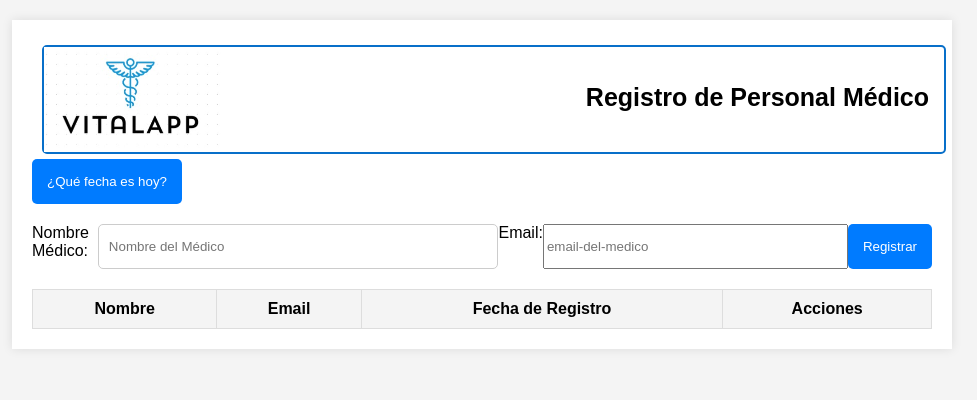
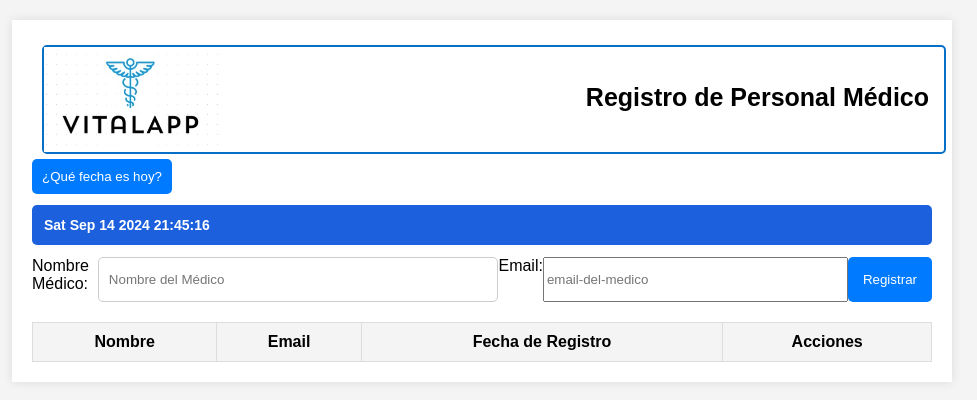
Before and after one commit to ravila64/crud-talento-tech, a plain HTML site: page index.html in a window 1280 px wide. Both pictures are taken after a click on the button "¿Qué fecha es hoy?". Shown: the whole page, without its empty margins (158-1135 px from the left). Drawn offline with Linux system fonts and the light colour scheme.

Commit message:
arreglos en botones + mostrar fecha

```diff
--- a/crud.js
+++ b/crud.js
@@ -13,14 +13,14 @@ let currentRow; // Fila actual que se está editando
 function addMedico(nombre, email, fecha) {
   const table = document.getElementById("medicoList");
   const row = document.createElement("tr");
-
+  nombre = converterToCamelCase(nombre);
   row.innerHTML = `
         <td>${nombre}</td>
         <td>${email}</td>
         <td>${fecha}</td>
         <td class="actions">
             <button class="edit" onclick="openModal(this)">Editar</button>
-            <button class="turno" onclick="turnoMedico(this)">Turno</button>
+            <button class="turno" onclick="turnoMedico(this)">En turno</button>
         </td>
     `;
   table.appendChild(row);
@@ -62,12 +62,16 @@ function closeModal() {
 }
 
 function turnoMedico(event) {
+  const row = event.parentElement.parentElement;
   if (confirm("¿Médico termina turno?")) {
-    const row = event.parentElement.parentElement;
-    row.style.backgroundColor = "#D3D3D3"; // Cambiar el color de la fila
+    row.style.backgroundColor = "#b3c7f7"; // Cambiar el color de la fila
+    // colocar texto en boton
+  }else{
+    row.style.backgroundColor = "#f4f4f4";
   }
 }
 
+// convierte el nombre a Camel Case
 function converterToCamelCase(texto) {
   let str = "";
   let blanco = false;
@@ -95,6 +99,18 @@ function fechaHora() {
   return date;
 }
 
+function displayDate() {
+  let fDateTime = fechaHora();
+  let h2Fecha = document.getElementById("fecha");
+  h2Fecha.innerHTML = fDateTime; //Date().toString();
+  h2Fecha.style.fontSize = "14px";
+  h2Fecha.style.color = "white";
+  h2Fecha.style.backgroundColor="#1c60dd";
+  h2Fecha.style.padding="12px";
+  h2Fecha.style.borderRadius="5px";
+  h2Fecha.style.collor="white";
+}
+
 // Función para validar el formato del email
 function validateEmail(email) {
   const re = /^[^\s@]+@[^\s@]+\.[^\s@]+$/;
--- a/index.html
+++ b/index.html
@@ -12,8 +12,8 @@
                 <img class="logo" src="./assets/vital-app1.jpeg" alt="logo1" />
                 <h1 class="reg-personal">Registro de Personal Médico</h1>
             </div>
-            <div class="cont-fecha1">
-                <button class="fecha" onclick="displayDate()">¿Qué fecha es
+            <div class="cont-fecha">
+                <button class="btn-fecha" onclick="displayDate()">¿Qué fecha es
                     hoy?</button>
                 <h2 id="fecha"></h2>
             </div>
--- a/style.css
+++ b/style.css
@@ -94,12 +94,13 @@ th {
     color:black;
 }
 
-h2 #fecha{
+/* desde js fecha en h2*/
+/* h2 #fecha{
     background-color: #1c60dd;
     padding: 12px;
     border-radius: 5px;
     color: white;
-}
+} */
 
 .cont-logo{
     width: 100%;
@@ -112,7 +113,7 @@ h2 #fecha{
 }
 
 .cont-fecha{
-    display: flex;
+    display: flexbox;
     justify-content: space-between;
 }
 
@@ -127,8 +128,8 @@ h2 #fecha{
     margin-right: 10px;
 }
 
-button .fecha{
-    color:white;
+.btn-fecha{
+    color: white;
     padding: 10px;
 }
 
```
Also changed, not shown: codigosql.txt.
